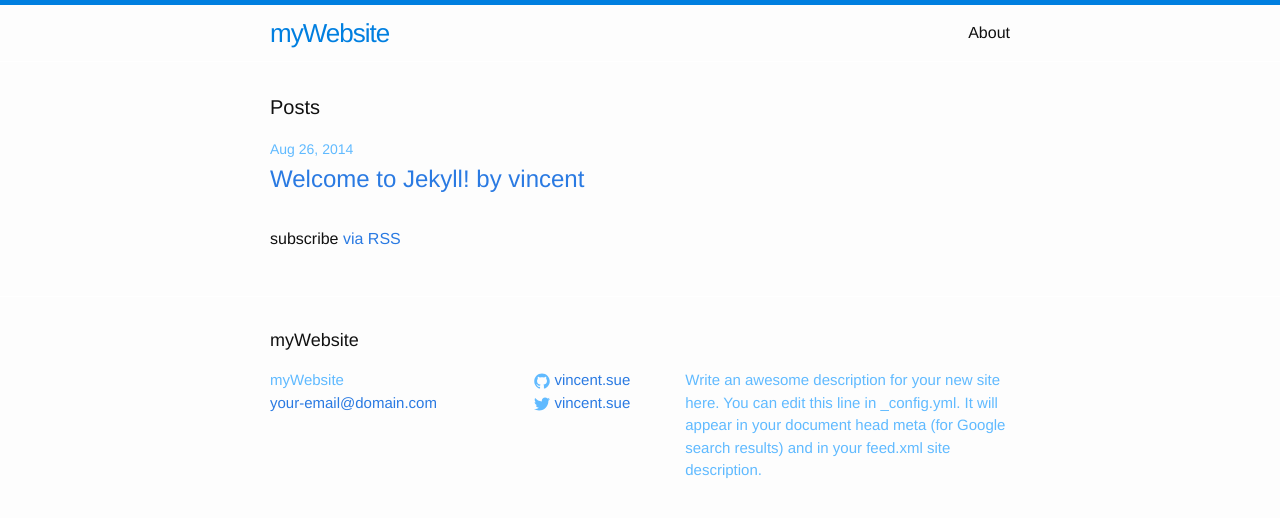
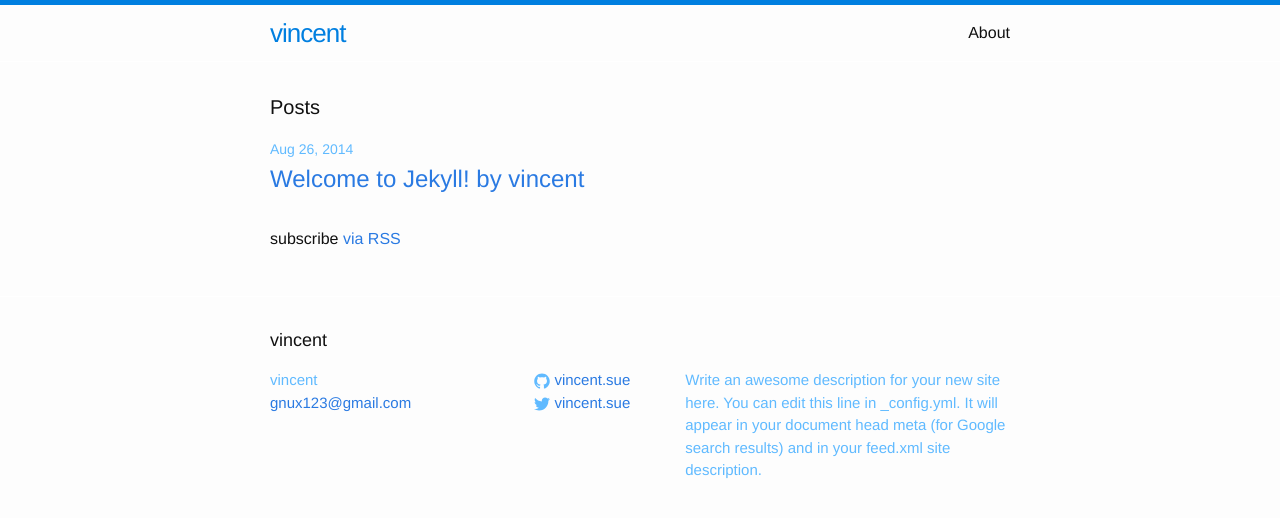
Before and after one commit to gnux123/gnux123.github.io, a Jekyll site: the page built from index.html, in a window 1280 px wide. Shown: the top 518 px of the page. Built offline with Jekyll 4.4.1, drawn with Linux system fonts in a browser that asks for light colours.

Commit message:
modified configure.yml.

```diff
--- a/_config.yml
+++ b/_config.yml
@@ -1,12 +1,12 @@
 # Site settings
-title: myWebsite
-email: your-email@domain.com
+title: vincent </things>
+email: gnux123@gmail.com
 description: > # this means to ignore newlines until "baseurl:"
   Write an awesome description for your new site here. You can edit this
   line in _config.yml. It will appear in your document head meta (for
   Google search results) and in your feed.xml site description.
 baseurl: "" # the subpath of your site, e.g. /blog/
-url: "http://yourdomain.com" # the base hostname & protocol for your site
+url: "http://gnux123.github.io" # the base hostname & protocol for your site
 twitter_username: vincent.sue
 github_username:  vincent.sue
 
```
